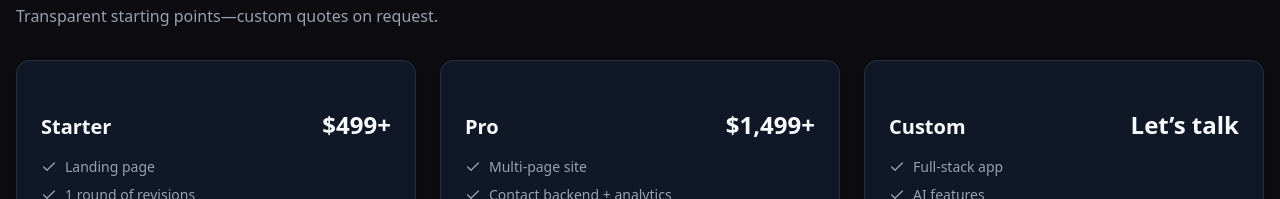
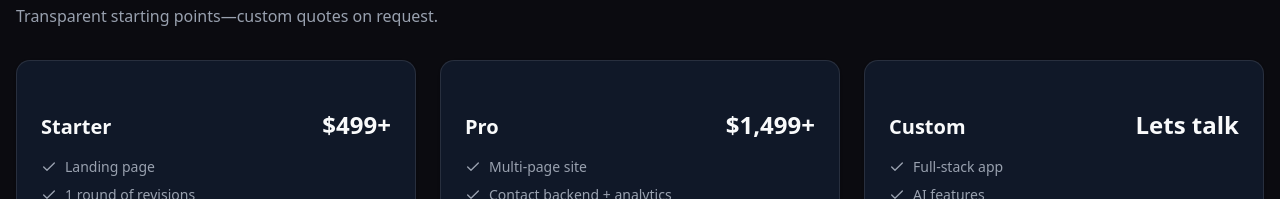
Before and after one commit to suhaff/numaan-portfolio, a Next.js app: page / in a window 1280 px wide. Shown: the part 2619-2818 px from the top of the page. Built offline with nearby package versions, Linux system fonts and the light colour scheme.

Commit message:
Fix apostrophes, optimize images, preserve full content

```diff
--- a/src/app/page.tsx
+++ b/src/app/page.tsx
@@ -59,7 +59,7 @@ const SERVICES = [
 const PRICING = [
   { tier: "Starter", price: "$499+", points: ["Landing page", "1 round of revisions", "Deployed on Vercel"] },
   { tier: "Pro", price: "$1,499+", points: ["Multi-page site", "Contact backend + analytics", "SEO + performance"] },
-  { tier: "Custom", price: "Let’s talk", points: ["Full-stack app", "AI features", "Ongoing support"] },
+  { tier: "Custom", price: "Lets talk", points: ["Full-stack app", "AI features", "Ongoing support"] },
 ];
 
 const TESTIMONIALS = [
```
